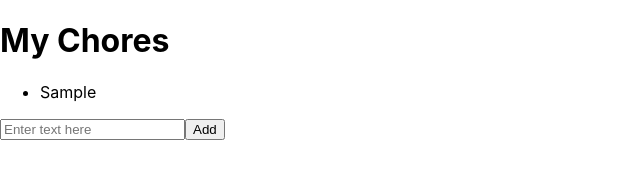
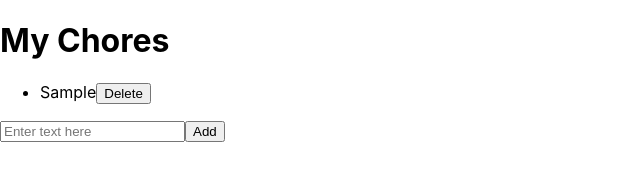
Before and after one commit to lpewton/react-todo-list, a React (Create React App) app in the folder my-app/: page / in a window 1280 px wide. Both pictures are taken after typing "Sample" into the empty fields and a click on the button "Add". Shown: the top 173 px of the page, without its empty margins (0-640 px from the left). Built offline with nearby package versions, Linux system fonts and the light colour scheme.

Commit message:
Add delete task button and functionality

```diff
--- a/my-app/src/App.js
+++ b/my-app/src/App.js
@@ -33,11 +33,17 @@ function App() {
     setInputValue(event.target.value);
   };
 
-  const handleAddElement = () => {
+  const addElement = () => {
     if (inputValue.trim() !== '') {
       setElements([...elements, inputValue]);
       setInputValue('');
     }
+  };
+
+  const deleteElement = (index) => {
+    const updatedElements = [...elements];
+    updatedElements.splice(index, 1);
+    setElements(updatedElements);
   };
 
   return (
@@ -47,6 +53,7 @@ function App() {
         {elements.map((element, index) => (
           <li key={index}>
             {element}
+            <button onClick={() => deleteElement(index)}>Delete</button>
           </li>
         ))}
       </ul>
@@ -57,7 +64,7 @@ function App() {
           value={inputValue}
           onChange={handleInputChange}
         />
-        <button onClick={handleAddElement}>Add</button>
+        <button onClick={addElement}>Add</button>
       </div>
     </div>
   );
```
